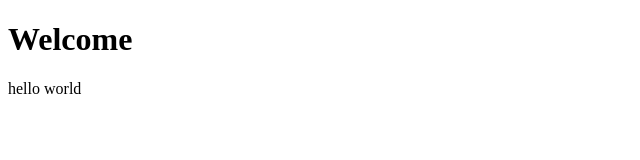
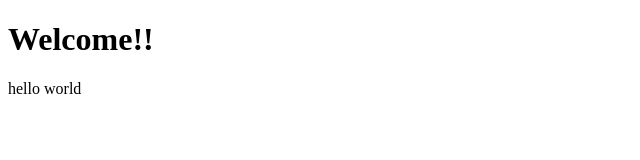
Before and after one commit to HassanNawaz6/Web-, a plain HTML site: page index.html in a window 1280 px wide. Shown: the full height of the page, 0-640 px from the left. Drawn offline with Linux system fonts and the light colour scheme.

Commit message:
added ! mark index.html

```diff
--- a/index.html
+++ b/index.html
@@ -4,7 +4,7 @@
         <title></title>
         </head>
         <body>
-            <h1>Welcome</h1>
+            <h1>Welcome!!</h1>
             hello world
         </body>
 </html>
```
